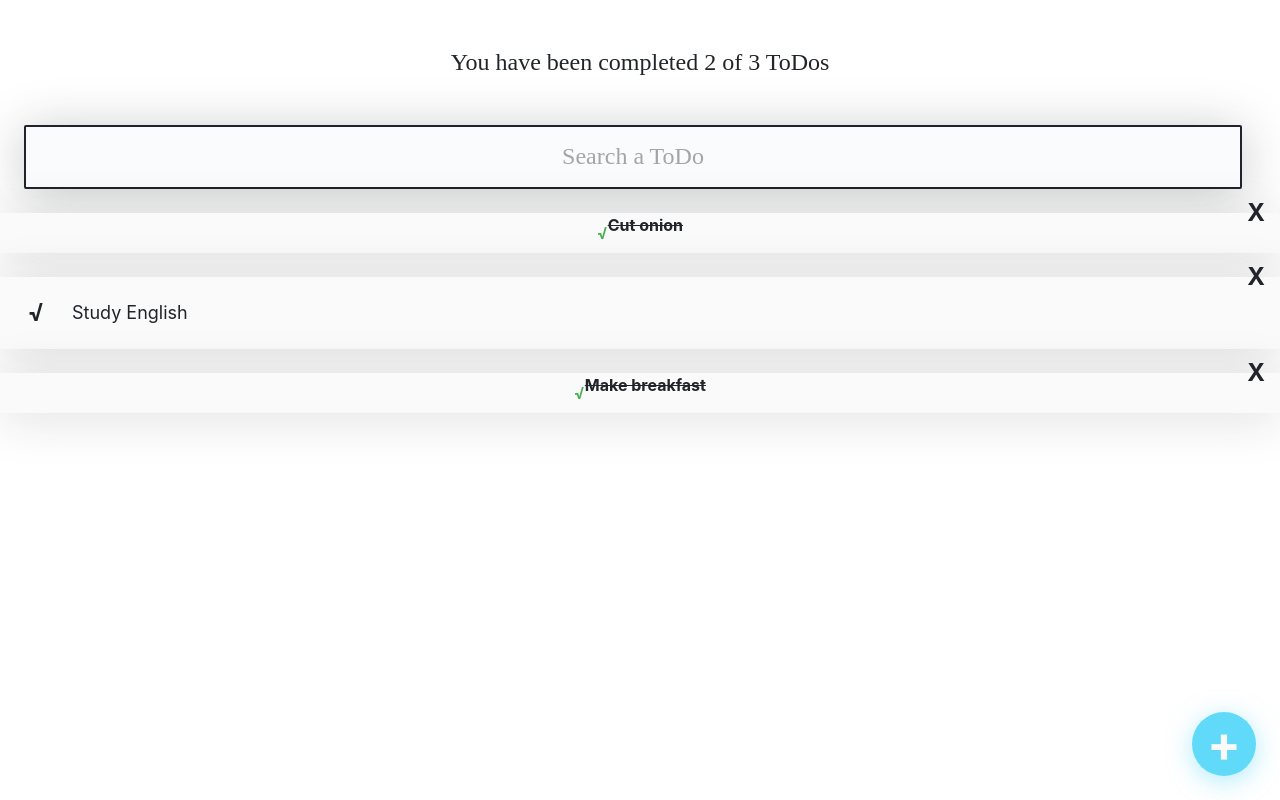
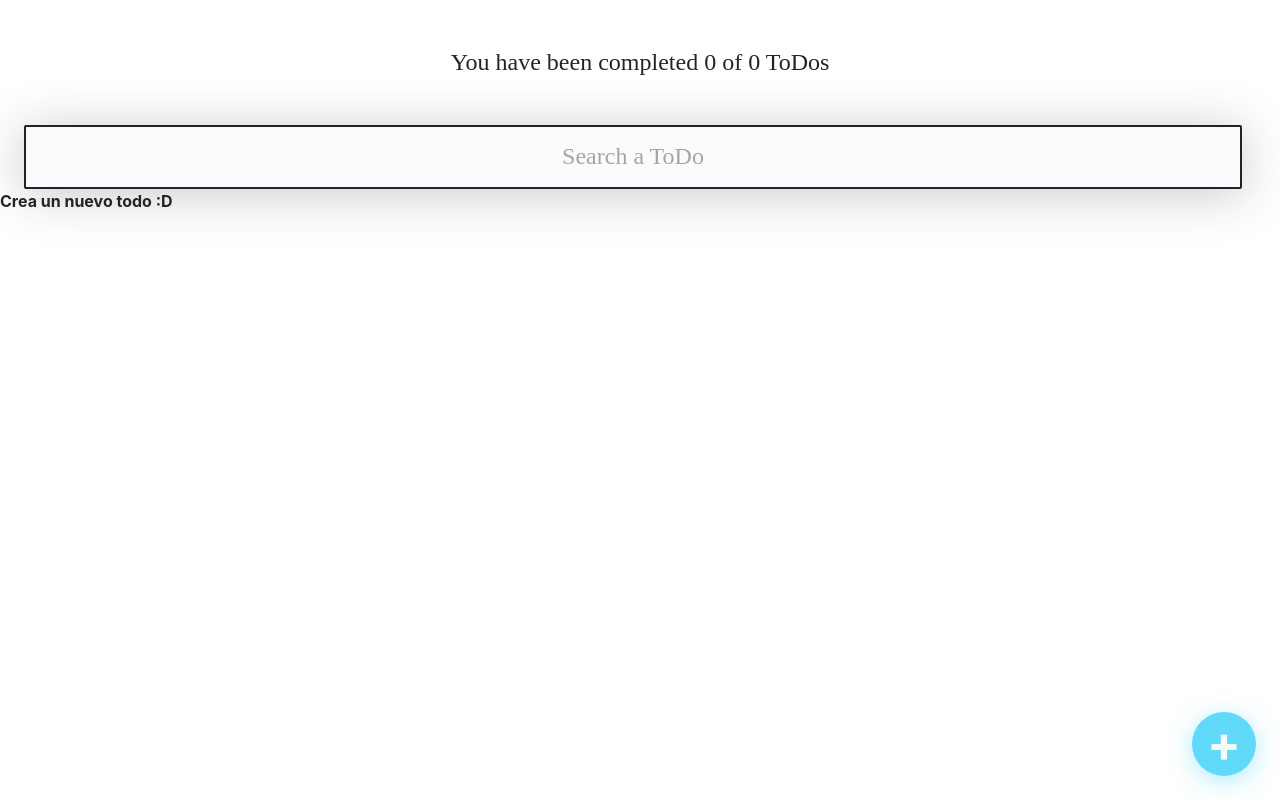
Before and after one commit to veronicapava/PracticaReact, a React (Create React App) app: page / in a window 1280 px wide. Built offline with nearby package versions, Linux system fonts and the light colour scheme; a web font is replaced by a local one.

Commit message:
Crea customHook para localStorage

```diff
--- a/src/App.js
+++ b/src/App.js
@@ -1,19 +1,47 @@
-import { useState } from 'react';
+import { useEffect, useState } from 'react';
 import { CreateTodoButtom } from './Components/CreateTodoButtom';
 import { TodoCounter } from './Components/TodoCounter';
 import TodoItem from './Components/TodoItem';
 import TodoList from './Components/TodoList';
 import TodoSearch from './Components/TodoSearch';
 
-const defaultToDos = [
-  { text: 'Cut onion', completed: true, id: 1 },
-  { text: 'Study English', completed: false, id: 2 },
-  { text: 'Make breakfast', completed: true, id: 3 }
-];
+// const defaultToDos = [
+//   { text: 'Cut onion', completed: true, id: 1 },
+//   { text: 'Study English', completed: false, id: 2 },
+//   { text: 'Make breakfast', completed: true, id: 3 }
+// ];
 
-function App() {
-  const [todos, setTodos] = useState(defaultToDos)
+function useLocalStorage(itemName) {
+
+  const localStorageTodos = localStorage.getItem(itemName)
+  let parsedItem;
+
+  if (!localStorageTodos) {
+    localStorage.setItem(itemName, JSON.stringify([]))
+    parsedItem = []
+  } else {
+    parsedItem = JSON.parse(localStorageTodos)
+  }
+  const [item, setItem] = useState(parsedItem)
+
+
+  const saveItem = (newItem) => {
+    const stringifiedItem = JSON.stringify(newItem)
+    localStorage.setItem(itemName, stringifiedItem)
+    setItem(newItem)
+  }
+
+  return [
+    item, saveItem
+  ]
+
+}
+
+
+function App({ loading, error }) {
+  const [todos, saveTodos] = useLocalStorage('TODOS_V1', [])
   const [searchValue, setSearchValue] = useState('')
+
   const completedTodos = todos.filter(todo => !!todo.completed).length
   const totalTodos = todos.length
 
@@ -33,7 +61,7 @@ function App() {
     const todoIndex = todos.findIndex(todo => todo.text === text) //Buscando el index del todo ingresado
     const newTodos = [...todos]
     newTodos[todoIndex].completed = true
-    setTodos(newTodos)
+    saveTodos(newTodos)
 
     // todos[todoIndex] = { una forma
     //   text: todos[todoIndex].text,
@@ -46,8 +74,14 @@ function App() {
     const todoIndex = todos.findIndex(todo => todo.text === text)
     const newTodos = [...todos]
     newTodos.splice(todoIndex, 1)
-    setTodos(newTodos)
+    saveTodos(newTodos)
   }
+
+
+  useEffect(() => {
+    console.log('use effect')
+  }, [totalTodos])
+
 
   return (
     < div>
@@ -61,6 +95,9 @@ function App() {
         setSearchValue={setSearchValue}
       />
       <TodoList>
+        {error && <p>Hubo un error</p>}
+        {loading && <p>Esta cargando la app :D </p>}
+        {(!loading && !searchedTodos.length) && <p>Crea un nuevo todo :D</p>}
         {
           searchedTodos.map(todo => (
             <TodoItem
```
